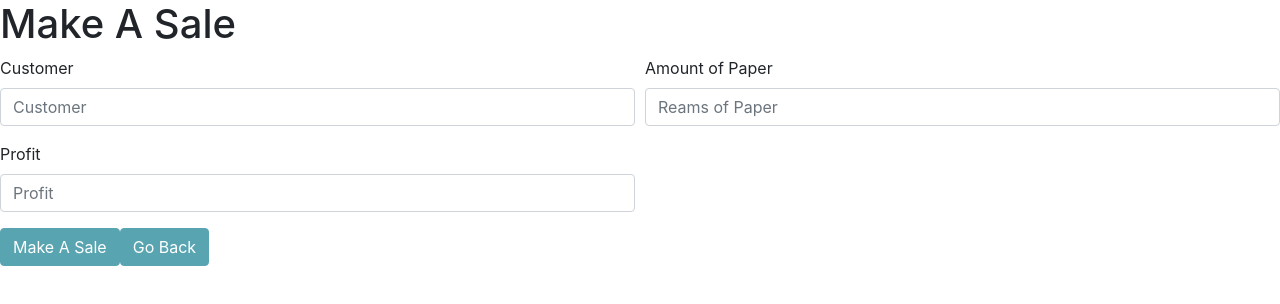
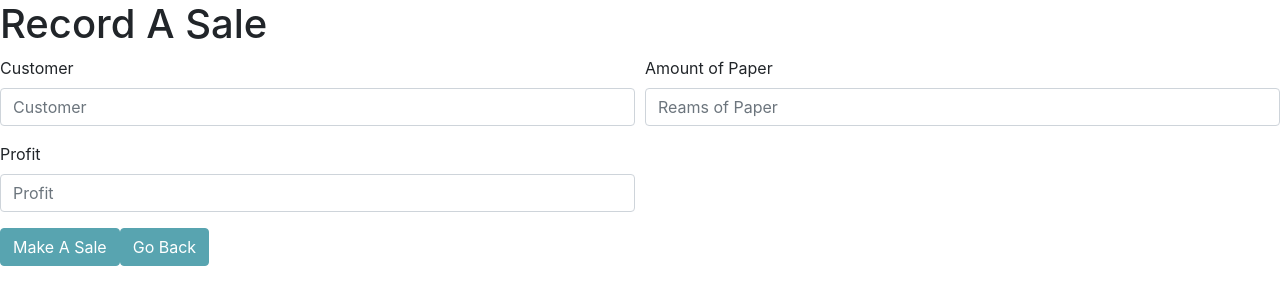
Before and after one commit to kihwan-lee/dunder-mifflinfinity, a React (Create React App) app: page /makeSale in a window 1280 px wide. Shown: the top 304 px of the page. Built offline with nearby package versions, Linux system fonts and the light colour scheme.

Commit message:
CSS changes

```diff
--- a/src/pages/MakeSale.js
+++ b/src/pages/MakeSale.js
@@ -4,7 +4,7 @@ import RecordSale from '../components/RecordSale';
 const MakeSale = (props) => {
   return (
     <div>
-      <h1>Make A Sale</h1>
+      <h1>Record A Sale</h1>
       <RecordSale user={props.user} setUser={props.setUser} sale={props.sale} setSale={props.setSale}  />
     </div>
   )
```
